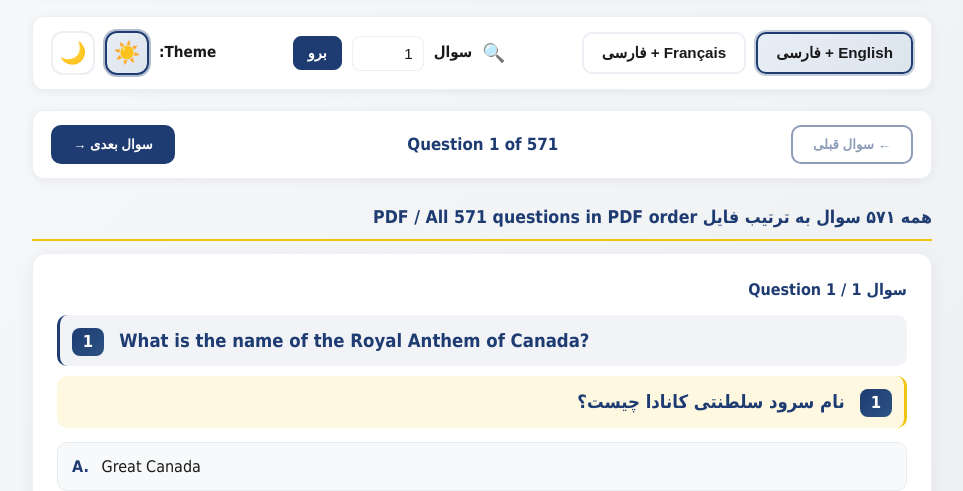
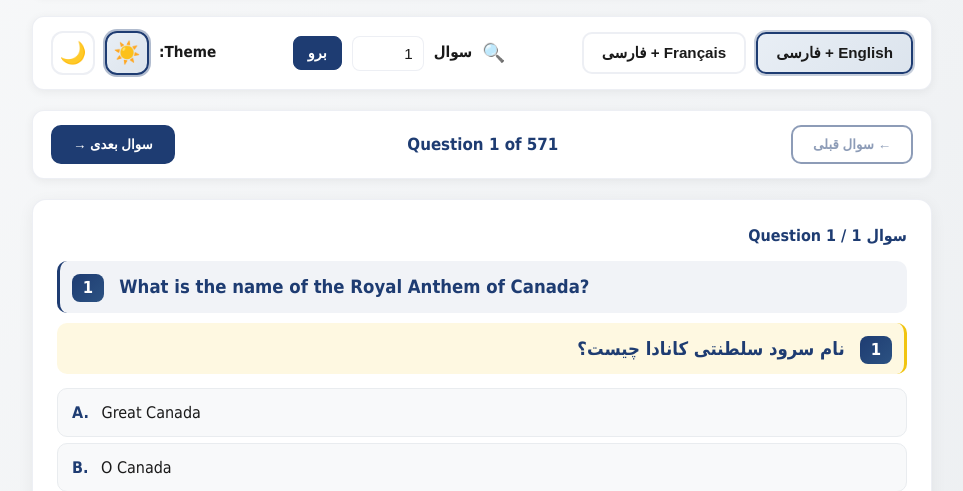
Before and after one commit to kouroshmoghadasi/CitizenModern, a Flask app: page /citizenship-571 in a window 1280 px wide. Shown: the part 147-638 px from the top of the page, without its empty margins (158-1121 px from the left). Run offline with Flask 3, Linux system fonts and the light colour scheme; data that the repository does not hold is empty; some libraries are stand-ins or nearby versions.

Commit message:
Remove Note

```diff
--- a/templates/citizenship_571.html
+++ b/templates/citizenship_571.html
@@ -307,7 +307,6 @@
             <span class="q-nav-current">Question <span id="currentQNum571">1</span> of 571</span>
             <button type="button" class="q-nav-btn" id="qNext571" aria-label="سوال بعدی">سوال بعدی →</button>
         </div>
-        <div class="section-title">همه ۵۷۱ سوال به ترتیب فایل PDF / All 571 questions in PDF order</div>
         <div id="questions-container-571" class="questions-one-by-one">
         {% for q in questions %}
         <div class="q-card" id="q{{ loop.index }}">
```
